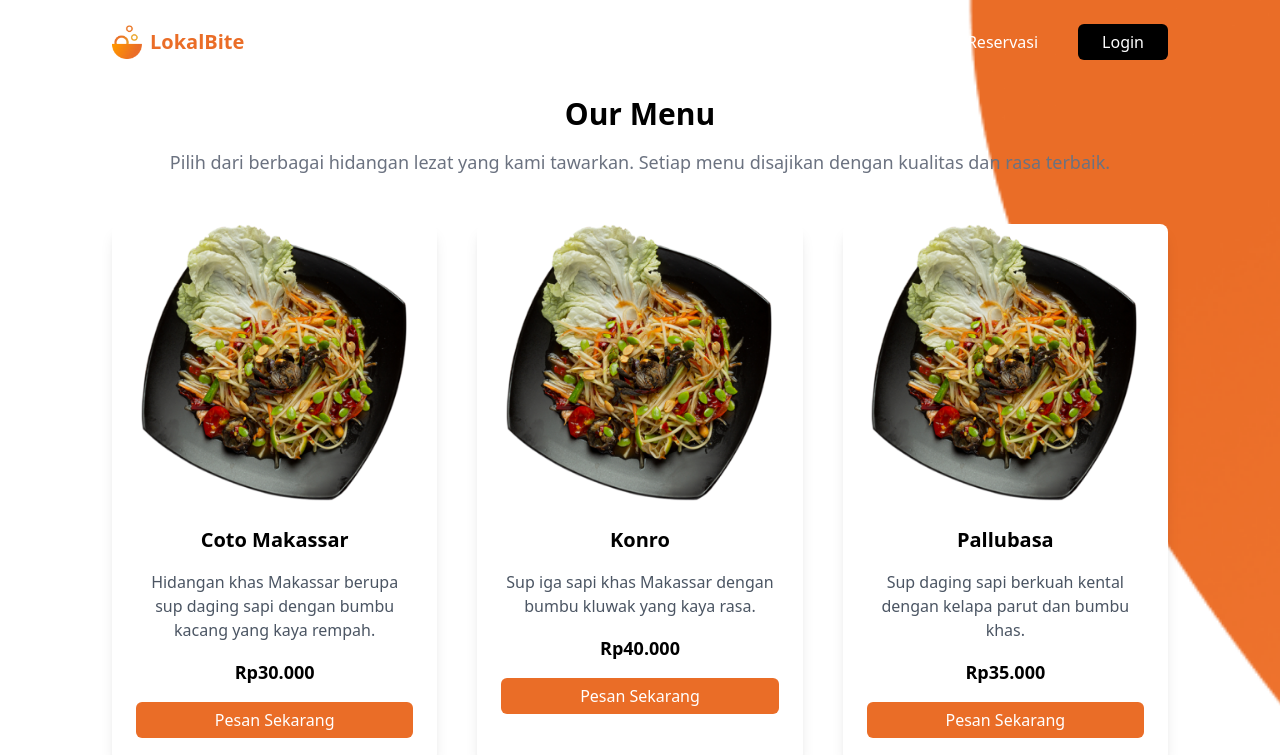
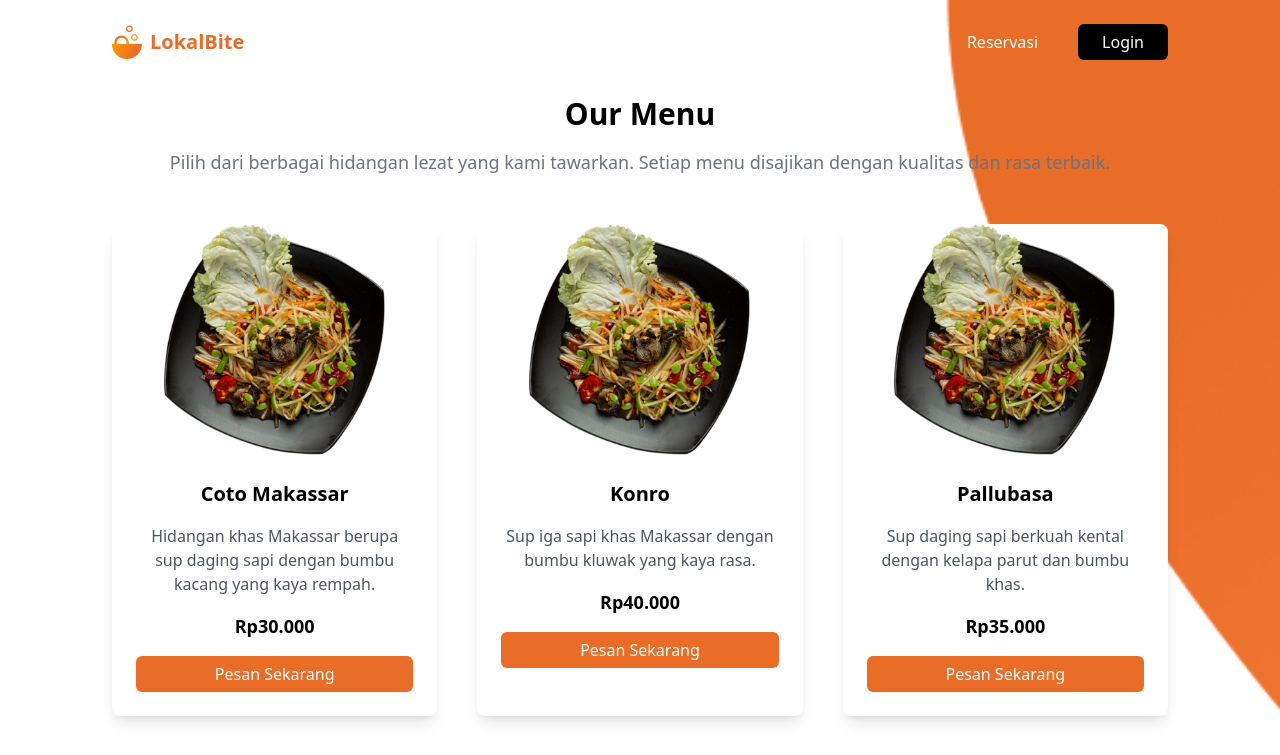
Before and after one commit to naddiyh/LokalBite, a Next.js app: page /menu in a window 1280 px wide. Shown: the top 755 px of the page. Built offline with nearby package versions, Linux system fonts and the light colour scheme.

Commit message:
update page menu

```diff
--- a/features/menu/Menu.jsx
+++ b/features/menu/Menu.jsx
@@ -102,15 +102,15 @@ export const Menu = () => {
           {menuItems.map((item) => (
             <div
               key={item.id}
-              className="relative flex flex-col items-center overflow-hidden rounded-lg bg-white shadow-lg"
+              className="relative flex transform flex-col items-center overflow-hidden rounded-lg bg-white shadow-lg transition-transform duration-300 hover:scale-105 hover:shadow-2xl"
             >
               <Image
                 src="/images/salad.png"
                 alt="About Us"
                 objectFit="cover"
                 className="rounded-lg"
-                width={300}
-                height={300}
+                width={250}
+                height={250}
               />
               <div className="flex flex-col items-center gap-4 p-6 text-center">
                 <h2 className="text-xl font-semibold text-black">
```
